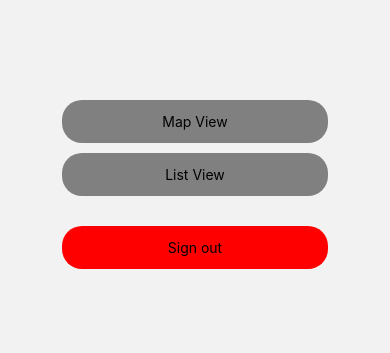
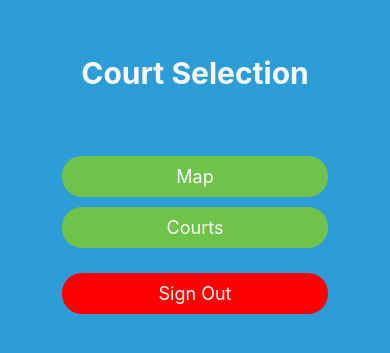
Before and after one commit to chakvigs/Tennis-App, a React Native app: screen /Main in a window 390 px wide. Shown: the part 243-596 px from the top of the page. Built offline with nearby package versions, Linux system fonts and the light colour scheme; no server answers.

Commit message:
almost done with styling

```diff
--- a/screens/CourtsListScreen.jsx
+++ b/screens/CourtsListScreen.jsx
@@ -1,47 +1,12 @@
 import React from 'react';
+import { Ionicons } from '@expo/vector-icons'
 import { SectionList, StyleSheet, Text, View } from 'react-native';
 import { collection, addDoc, doc, getDocs, onSnapshot, query } from "firebase/firestore";
-// import { functions } from "firebase/firestore-functions";
-// const functions = require('firebase-functions');
 
-//const functions = require('firebase-functions');  // TODO: maybe delete this if not working
 import * as data from '../courts';
 import { db1 } from '../firebaseConfig'
 import { TouchableOpacity } from 'react-native-gesture-handler';
 import globalStyles from '../styles';
-
-const styles = StyleSheet.create({
-  container: {
-   flex: 1,
-   paddingTop: 22
-  },
-  sectionHeader: {
-    paddingTop: 2,
-    paddingLeft: 10,
-    paddingRight: 10,
-    paddingBottom: 2,
-    fontSize: 14,
-    fontWeight: 'bold',
-    backgroundColor: 'rgba(247,247,247,1.0)',
-  },
-  item: {
-    padding: 10,
-    height: 44,
-    fontSize: 18,
-  },
-  boldItem: {
-    padding: 10,
-    height: 44,
-    fontSize: 18,
-    backgroundColor: 'yellow',
-  },
-  courtRow:{
-    flexDirection: 'row',
-    justifyContent: 'space-between',
-    marginBottom: 10,
-    paddingRight: 10
-  }
-})
 
 const writeData = async() => {
   try {
@@ -113,6 +78,15 @@ const readData = async() => {
 export default class CourtsListScreen extends React.Component{
   constructor(props){
     super(props)
+
+    //use to bring court names, ID, and scroll position from MapContainer
+    if (props.route.params) {
+      this.name = props.route.params.name
+      this.id = props.route.params.id
+      this.position = props.route.params.position
+      console.log("navigation props from MapContainer", this.name, this.id, this.position);
+    }
+
     this.state = {
       sectionListData: [],
       loading: true
@@ -146,7 +120,6 @@ export default class CourtsListScreen extends React.Component{
   // This function always runs at the beginning of the component load
   // It's the "first thing that happens"
   componentDidMount() {
-    // this.updateData();
     this.listenForData();
     const readDataFunc = async() => {
       let data = await readData();
@@ -163,18 +136,10 @@ export default class CourtsListScreen extends React.Component{
     readDataFunc();
   }
 
-  //use to bring court names, ID, and scroll position from MapContainer
-  /*
-    const { name, id, position } = props.route.params;
-    console.log(name)
-    console.log(id)
-    console.log(position)
-  */
-
   // 3h, 24s
   // 03:24
   renderCourtRow(item) {
-    const isSelected = this.props.route?.params?.name === item
+    const isSelected = this.name === item.name
     let currentTime = Date.now()
 
     // TODO: convert firestore timestamp to javascript date?
@@ -207,17 +172,23 @@ export default class CourtsListScreen extends React.Component{
       </View>)
     }
     else if(timeRemaining <= 0 && isSelected) {
-      return (<View key = {item} style={styles.courtRow}>
-        <Text style={styles.boldItem}>{item.name}</Text>
+      return (<View key = {item} style={styles.selectedCourtRow}>
+        <View style = {styles.selectedCourtContainer}>
+          <Ionicons name='ios-chevron-forward-circle-outline' size={35} color='black'/>
+          <Text style={[styles.item, styles.selectedCourtText]}>{item.name}</Text>
+        </View>
         <TouchableOpacity style = {globalStyles.smallButton} onPress = {() => this.props.navigation.navigate('Reserving', { "name": item.name, "id": item.id, "location": item.location})}>
-          <Text style={styles.boldItem}>Available</Text>
+          <Text style={styles.item}>Available</Text>
         </TouchableOpacity>
       </View>)
     }
     else if(timeRemaining > 0 && isSelected) {
-      return (<View key = {item} style={styles.courtRow}>
-          <Text style={styles.boldItem}>{item.name}</Text>
-          <Text style={styles.boldItem}>{timeRemainingString}</Text>
+      return (<View key = {item} style={styles.selectedCourtRow}>
+          <View style = {styles.selectedCourtContainer}>
+            <Ionicons name='ios-chevron-forward-circle-outline' size={35} color='black'/>
+            <Text style={[styles.item, styles.selectedCourtText]}>{item.name}</Text>
+          </View>
+          <Text style={styles.selectedTimeRemaining}>{timeRemainingString}</Text>
       </View>)
     }
     else{
@@ -243,16 +214,39 @@ export default class CourtsListScreen extends React.Component{
 
     return (
       <View style={styles.container}>
+        {/*
         <TouchableOpacity style = {globalStyles.button} onPress={() => writeData()}>
           <Text>
             Write Data
           </Text>
         </TouchableOpacity>
+
         <TouchableOpacity style = {globalStyles.button} onPress={() => readData()}>
           <Text>
             Read Data
           </Text>
         </TouchableOpacity>
+        */}
+
+        <View style = {styles.headerContainer}>
+          <View style = {styles.backIconContainer}>
+            <TouchableOpacity
+              onPress = {() => this.props.navigation.goBack()}>
+              <Ionicons name='chevron-back' size={45} color='#F9F9F9'/>
+            </TouchableOpacity>
+          </View>
+
+          <View style = {styles.titleContainer}>
+            <Text style = {styles.titleText}>
+              List of Courts
+            </Text>
+          </View>
+
+          <View style = {styles.headerSpaceContainer}>
+          </View>
+        </View>
+
+        <View style = {styles.dataContainer}>
           <SectionList
             sections={this.state.sectionListData}
             renderItem={({item}) => this.renderCourtRow(item)}
@@ -260,6 +254,104 @@ export default class CourtsListScreen extends React.Component{
             keyExtractor={(item, index) => index}
           />
         </View>
+      </View>
     );
   }
 }
+
+const styles = StyleSheet.create({
+  container: {
+   flex: 1,
+   paddingTop: 22,
+   backgroundColor: '#2D9DD7'
+  },
+  sectionHeader: {
+    paddingTop: 10,
+    paddingLeft: 15,
+    paddingRight: 10,
+    paddingBottom: 10,
+    fontSize: 20,
+    fontWeight: 'bold',
+    color: '#F9F9F9',
+    backgroundColor: '#268abf',
+    marginBottom: 10
+  },
+  item: {
+    paddingHorizontal: 15,
+    paddingVertical: 10,
+    height: 44,
+    fontSize: 18,
+    color: '#F9F9F9'
+  },
+  selectedTimeRemaining: {
+    padding: 10,
+    height: 44,
+    fontSize: 18,
+    //backgroundColor: 'yellow',
+  },
+  courtRow:{
+    flexDirection: 'row',
+    justifyContent: 'space-between',
+    marginBottom: 10,
+    paddingRight: 10
+  },
+
+  selectedCourtRow:{
+    flexDirection: 'row',
+    justifyContent: 'space-between',
+    borderTopRightRadius: 20,
+    borderBottomRightRadius: 20,
+    marginBottom: 10,
+    //paddingRight: 10,
+    //backgroundColor: "#f2f2f2",
+    fontWeight: "bold",
+    color: 'black',
+    marginHorizontal: 10
+  },
+
+  selectedCourtText: {
+    //backgroundColor: "#f2f2f2",
+    fontWeight: "bold",
+    color: 'black',
+    fontSize: 19,
+    marginLeft: -10
+  },
+
+  headerContainer: {
+    paddingLeft:15,
+    paddingTop: 20,
+    flex: 1,
+    flexDirection: 'row',
+    alignItems: 'center'
+  },
+
+  titleText: {
+    fontSize: 30,
+    fontWeight: 'bold',
+    color: '#F9F9F9'
+  },
+
+  dataContainer: {
+    flex: 11
+  },
+
+  selectedCourtContainer: {
+    flexDirection: 'row',
+    alignItems: 'center',
+  },
+
+  backIconContainer: {
+    flex: 1,
+    marginLeft: -10
+  },
+
+  titleContainer: {
+    flex: 3,
+    alignItems: 'center',
+  },
+
+  headerSpaceContainer: {
+    flex: 1,
+    alignItems: 'center',
+  }
+})
--- a/screens/ForgotPassword.jsx
+++ b/screens/ForgotPassword.jsx
@@ -29,15 +29,20 @@ export default class ForgotPassword extends React.Component {
   render() {
     return(
       <View style = {styles.container}>
+        <View>
           <TextInput style = {globalStyles.textInput}
             placeholder="Email"
+            placeholderTextColor={'#dbd9d9'}
             onChangeText={text => this.setState({
-            email:text
-          })}/>
+              email:text})}/>
+        </View>
+
+        <View style = {styles.buttonContainer}>
           <TouchableOpacity style = {globalStyles.button}
           onPress = {() => this.forgotPasswordFunctionCallback()}>
-          <Text>Send Email</Text>
+            <Text style = {styles.buttonText}>Send Email</Text>
           </TouchableOpacity>
+        </View>
       </View>
     )
   }
@@ -47,6 +52,16 @@ const styles = StyleSheet.create({
   container:{
     flex:1,
     alignItems: 'center',
-    justifyContent: 'center'
+    justifyContent: 'center',
+    backgroundColor: '#2D9DD7'
   },
+
+  buttonText: {
+    fontSize: 18,
+    color: '#F9F9F9'
+  },
+
+  buttonContainer: {
+    marginTop: 10
+  }
 })
--- a/screens/LandingScreen.jsx
+++ b/screens/LandingScreen.jsx
@@ -23,53 +23,28 @@ export default class LandingScreen extends React.Component {
           onChangeText={text => this.setState({
             password:text
           })}/>*/}
-        <View style = {styles.imageContainer}>
+        <View style={styles.imageContainer}>
           <Image style = {styles.logoImage} source = {require('../assets/tennisCourtLogo.png')}/>
         </View>
-        <Text style = {styles.text}>
-          Tennis App
-        </Text>
-        <TouchableOpacity
-          onPress = {() => this.props.navigation.navigate('Login')}
-          style = {styles.button}
-        >
-          <Text style = {styles.text}>Log In</Text>
-        </TouchableOpacity>
 
-        <TouchableOpacity style = {styles.button}
-          onPress = {() => this.props.navigation.navigate('SignUp')}
-        >
-          <Text style = {styles.text}>Sign Up</Text>
-        </TouchableOpacity>
-        {/*<TouchableOpacity
-          onPress = {() => this.props.navigation.navigate('ForgotPassword')}
-        >
-          <Text>Forgot Password?</Text>
-        </TouchableOpacity>
-        <TouchableOpacity
-          onPress={() => Linking.openURL('https://accounts.google.com/AccountChooser/signinchooser?flowName=GlifWebSignIn&flowEntry=AccountChooser')}>
-          <Text style={{color: 'black'}}>
+        <View style={styles.titleContainer}>
+          <Text style={styles.titleText}>
+            Tennis App
+          </Text>
+        </View>
 
-            Sign in with Google
-          </Text>
-        </TouchableOpacity>
+        <View style={styles.buttonContainer}>
+          <TouchableOpacity
+            onPress={() => this.props.navigation.navigate('Login')}
+            style={styles.button}>
+            <Text style={styles.buttonText}>Log In</Text>
+          </TouchableOpacity>
 
-        <TouchableOpacity>
-          <Text style={{color: 'black'}}
-            onPress={() => Linking.openURL('https://www.facebook.com/?stype=lo&jlou=Afe4sHy6S38VTLYrtyf8C52HZ9yxppGu0nT4Re9HZTM8xoAEj1lwK0d96MgFXI64-P1N8bzJTcNi5PevzAOeDnMg&smuh=4006&lh=Ac-zjAHN7A0oHm2u9o8')}>
-            Sign in with Facebook
-          </Text>
-        </TouchableOpacity>
-        <TouchableOpacity
-          onPress = {() => this.props.navigation.navigate('MapContainer')}
-        >
-          <Text>Map Screen</Text>
-        </TouchableOpacity>
-        <TouchableOpacity
-          onPress = {() => this.props.navigation.navigate('CourtsListScreen')}
-        >
-          <Text>Courts List Screen</Text>
-        </TouchableOpacity>*/}
+          <TouchableOpacity style = {styles.button}
+            onPress = {() => this.props.navigation.navigate('SignUp')}>
+            <Text style = {styles.buttonText}>Sign Up</Text>
+          </TouchableOpacity>
+      </View>
     </View>
     )
   }
@@ -79,25 +54,41 @@ const styles = StyleSheet.create({
   container:{
     flex:1,
     alignItems: 'center',
-    justifyContent: 'center'
+    justifyContent: 'center',
+    backgroundColor: '#2D9DD7'
   },
   button: {
     marginTop: 10,
     padding: 10,
-    backgroundColor: 'gray',
+    backgroundColor: '#6FC34A',
     width: screen.width/3,
     alignItems: 'center',
     justifyContent: 'center',
+    borderRadius: 20
   },
-  text: {
-    fontSize: 25
+  titleText: {
+    fontSize: 30,
+    fontWeight: 'bold',
+    color: '#F9F9F9'
   },
+
+  buttonText: {
+    fontSize: 18,
+    color: '#F9F9F9'
+  },
+
   imageContainer: {
-
+    marginBottom: 30
   },
   logoImage: {
-    width: screen.width/3,
+    width: screen.width/2,
     aspectRatio: 1,
     height: undefined
+  },
+  titleContainer: {
+    padding:10
+  },
+  buttonContainer: {
+    marginBottom: 50
   }
 })
--- a/screens/LoginScreen.jsx
+++ b/screens/LoginScreen.jsx
@@ -18,8 +18,10 @@ export default class LoginScreen extends React.Component {
   render(){
     return(
       <View style = {styles.container}>
+        <View style = {styles.textInputContainer}>
           <TextInput  style = {globalStyles.textInput}
             placeholder="Email"
+            placeholderTextColor={'#dbd9d9'}
             onChangeText={text => this.setState({
               email:text
             })}/>
@@ -27,20 +29,26 @@ export default class LoginScreen extends React.Component {
             style = {globalStyles.textInput}
             secureTextEntry = {true}
             placeholder="Password"
+            placeholderTextColor={'#dbd9d9'}
             onChangeText={text => this.setState({
               password:text
             })}/>
+        </View>
 
+        <View style = {styles.buttonContainer}>
           <TouchableOpacity style = {globalStyles.button}
-          onPress = {() => this.logInCallback()}
-        >
-          <Text>Log In</Text>
+            onPress = {() => this.logInCallback()}>
+            <Text style = {styles.buttonText}>Log In</Text>
           </TouchableOpacity>
+        </View>
+
+        <View style = {styles.forgotPassContainer}>
           <TouchableOpacity onPress = {() => this.props.navigation.navigate('ForgotPassword')}>
             <Text style = {styles.text}>
               Forgot Password?
             </Text>
           </TouchableOpacity>
+        </View>
       </View>
     )
   }
@@ -50,9 +58,24 @@ const styles = StyleSheet.create({
   container:{
     flex:1,
     alignItems: 'center',
-    justifyContent: 'center'
+    justifyContent: 'center',
+    backgroundColor: '#2D9DD7'
   },
   text: {
-    color: 'blue',
-  }
+    color: '#F9F9F9',
+    textDecorationLine: 'underline'
+  },
+
+  buttonText: {
+    fontSize: 18,
+    color: '#F9F9F9'
+  },
+
+  buttonContainer: {
+    marginTop: 10
+  },
+
+  forgotPassContainer: {
+    marginTop: 10
+  },
 })
--- a/screens/MainScreen.jsx
+++ b/screens/MainScreen.jsx
@@ -15,43 +15,68 @@ export default class HomeScreen extends React.Component{
 
     render() {
         return(
-        <View style = {{
-            flex:1,
-            alignItems: 'center',
-            justifyContent: 'center'
-          }}>
-            <TouchableOpacity style = {globalStyles.button}
+        <View style = {styles.container}>
+            <View style={styles.titleContainer}>
+                <Text style={globalStyles.titleText}>
+                    Court Selection
+                </Text>
+            </View>
+
+            <View style = {styles.buttonContainer}>
+                <TouchableOpacity style = {[globalStyles.button, styles.button]}
                 onPress = {() => this.props.navigation.navigate('MapContainer')}>
-                <Text style = {globalStyles.text}>
-                    Map View
+                    <Text style = {globalStyles.buttonText}>
+                        Map
                     </Text>
                 </TouchableOpacity>
-            <TouchableOpacity style = {globalStyles.button}
+
+                <TouchableOpacity style = {[globalStyles.button, styles.button]}
                 onPress = {() => this.props.navigation.navigate('CourtsList')}>
-                <Text style = {globalStyles.text}>
-                    List View
+                    <Text style = {globalStyles.buttonText}>
+                        Courts
                     </Text>
                 </TouchableOpacity>
-            <TouchableOpacity style = {styles.button}
+
+                <TouchableOpacity style = {[globalStyles.button, styles.signOutButton]}
                 onPress = {() => this.signOutButtonCallback()}>
-                <Text>
-                    Sign out
+                    <Text style = {globalStyles.buttonText}>
+                        Sign Out
                     </Text>
                 </TouchableOpacity>
+            </View>
         </View>
         )
     }
 }
 
 const styles = StyleSheet.create({
-    button: {
-        marginTop: 30,
-        padding: 13,
-        backgroundColor: 'gray',
-        width: screen.width/3,
+    container: {
+        flex:1,
         alignItems: 'center',
         justifyContent: 'center',
+        backgroundColor: '#2D9DD7',
+    },
+
+    signOutButton: {
+        marginTop: 25,
         backgroundColor: 'red',
-        borderRadius: 20
     },
+
+    button: {
+        marginTop: 10,
+    },
+
+    titleContainer: {
+        padding: 10,
+        flex: 0.1,
+        //borderWidth: 2,
+        borderColor: 'pink'
+    },
+    buttonContainer: {
+        flex: 0.20,
+        //borderWidth: 2,
+        justifyContent: 'center',
+        alignItems: 'center',
+        borderColor: 'white'
+    }
 })
--- a/screens/ReservingScreen.jsx
+++ b/screens/ReservingScreen.jsx
@@ -81,28 +81,36 @@ export default class ReservingScreen extends React.Component{
     render(){
         return(
         <View style = {styles.container}>
-            <Text style = {styles.text}>
+            <Text style = {styles.titleText}>
                 How long will you use the court?
             </Text>
             <View style = {styles.timerContainer}>
+                <View style = {styles.totalPickerContainer}>
                     <View style = {styles.pickerContainer}>
                         <Picker
                             style = {styles.picker}
+                            itemStyle = {styles.pickerItem}
                             selectedValue={this.state.hours}
                             onValueChange={(itemValue, itemIndex) => this.updateHrs(itemValue)}>
-                        <Picker.Item label="1" value={1} />
+                            <Picker.Item label="1" value={1}/>
                             <Picker.Item label="2" value={2}/>
                             <Picker.Item label="3" value={3}/>
                             <Picker.Item label="4" value={4}/>
                         </Picker>
+                    </View>
+
+                    <View style = {styles.pickerTextContainer}>
                         <Text style = {styles.text}>
                             hrs
                         </Text>
                     </View>
+                </View>
 
+                <View style = {styles.totalPickerContainer}>
                     <View style = {styles.pickerContainer}>
                         <Picker
                             style = {styles.picker}
+                            itemStyle = {styles.pickerItem}
                             selectedValue={this.state.minutes}
                             onValueChange={(itemValue, itemIndex) => this.updateMin(itemValue)}>
                             <Picker.Item label="0" value={0} />
@@ -118,13 +126,19 @@ export default class ReservingScreen extends React.Component{
                             <Picker.Item label="50" value={50}/>
                             <Picker.Item label="55" value={55}/>
                         </Picker>
-                    <Text style = {styles.text}>mins</Text>
+                    </View>
+
+                    <View style = {styles.pickerTextContainer}>
+                        <Text style = {styles.text}>
+                            mins
+                        </Text>
+                    </View>
                </View>
             </View>
             <TouchableOpacity
             onPress = {() => this.startTimerCallback()}
             style = {globalStyles.button}>
-                <Text>
+                <Text style = {globalStyles.buttonText}>
                     Start Timer
                 </Text>
             </TouchableOpacity>
@@ -137,23 +151,48 @@ const styles = StyleSheet.create({
     container:{
         flex:1,
         alignItems: 'center',
-        justifyContent: 'center'
+        justifyContent: 'center',
+        backgroundColor: '#2D9DD7'
+    },
+    titleText: {
+        fontSize: 22,
+        fontWeight: 'bold',
+        color: '#F9F9F9'
     },
     text:{
-        fontSize: 20
+        fontSize: 20,
+        color: '#F9F9F9',
+        borderWidth: 2,
     },
     picker: {
         width: screenWidth/3,
         height: screenHeight/3,
     },
+    pickerItem: {
+        color: 'white',
+    },
     timerContainer: {
         flexDirection: 'row',
 
     },
-    pickerContainer: {
+    totalPickerContainer: {
         flex:1,
         flexDirection: 'row',
         justifyContent: 'center',
-        alignItems: 'center'
+        borderWidth: 2,
+        position: 'absolute',
+        top: screenHeight/3,
+    },
+
+    pickerContainer: {
+        borderWidth: 2,
+        borderColor: 'pink',
+        alignItems: 'center',
+        justifyContent: 'center',
+        flex:1
+    },
+    pickerTextContainer: {
+        flex:1,
+        justifyContent: 'center'
     }
 })
--- a/screens/SignUpScreen.jsx
+++ b/screens/SignUpScreen.jsx
@@ -88,39 +88,47 @@ export default class SignUpScreen extends React.Component {
   render() {
     return(
       <View style = {styles.container}>
-        <TextInput  style = {globalStyles.textInput}
+        <View style={styles.textInputContainer}>
+          <TextInput style = {globalStyles.textInput}
             placeholder="First Name"
+            placeholderTextColor={'#dbd9d9'}
             onChangeText={text => this.setState({
               firstName:text
             })}/>
           <TextInput style = {globalStyles.textInput}
             placeholder="Last Name"
+            placeholderTextColor={'#dbd9d9'}
             onChangeText={text => this.setState({
               lastName:text
             })}/>
           <TextInput  style = {globalStyles.textInput}
             placeholder="Email"
+            placeholderTextColor={'#dbd9d9'}
             onChangeText={text => this.setState({
               email:text
             })}/>
           <TextInput style = {globalStyles.textInput}
             secureTextEntry = {true}
             placeholder="Password"
+            placeholderTextColor={'#dbd9d9'}
             onChangeText={text => this.setState({
               password:text
             })}/>
-
           <TextInput style = {globalStyles.textInput}
             secureTextEntry = {true}
             placeholder="Re-enter Password"
+            placeholderTextColor={'#dbd9d9'}
             onChangeText={text => this.setState({
               password2:text
             })}/>
+        </View>
 
+        <View style={styles.buttonContainer}>
           <TouchableOpacity style = {globalStyles.button}
             onPress ={() => this.signUpButtonCallback()}>
-          <Text>Sign Up</Text>
+            <Text style = {styles.buttonText}>Sign Up</Text>
           </TouchableOpacity>
+        </View>
       </View>
     )
   }
@@ -131,5 +139,19 @@ const styles = StyleSheet.create({
     flex: 1,
     alignItems: 'center',
     justifyContent: 'center',
+    backgroundColor: '#2D9DD7'
   },
+
+  textInputContainer: {
+
+  },
+
+  buttonText: {
+    fontSize: 18,
+    color: '#F9F9F9'
+  },
+
+  buttonContainer: {
+    marginTop: 10
+  }
 })
--- a/styles/index.js
+++ b/styles/index.js
@@ -5,27 +5,39 @@ const screen = Dimensions.get("screen");
 const globalStyles = {
   textInput: {
     borderWidth: 1,
-    borderColor: 'black',
+    borderColor: '#dbd9d9',
     width: 200,
-    padding: 5,
-    marginTop: 5,
+    padding: 10,
+    marginVertical: 5,
     fontSize: 20,
+    borderRadius: 10,
+    color: '#F9F9F9'
   },
   button: {
-    marginTop: 10,
-    padding: 13,
-    backgroundColor: 'gray',
+    padding: 10,
+    backgroundColor: '#6FC34A',
     width: screen.width/3,
     alignItems: 'center',
     justifyContent: 'center',
-    borderRadius: 20
+    borderRadius: 20,
   },
   smallButton:{
-    backgroundColor: "lightgreen",
+    backgroundColor: '#6FC34A',
     borderRadius: 10,
     justifyContent: "center",
     alignItems: 'center',
-  }
+  },
+
+  buttonText: {
+    fontSize: 18,
+    color: '#F9F9F9'
+  },
+
+  titleText: {
+    fontSize: 30,
+    fontWeight: 'bold',
+    color: '#F9F9F9'
+  },
 }
 
 export default globalStyles;
```
Also changed, not shown: screens/MapContainer.jsx (+7 -16 lines). Lines whose indentation alone changed are shown as unchanged.
